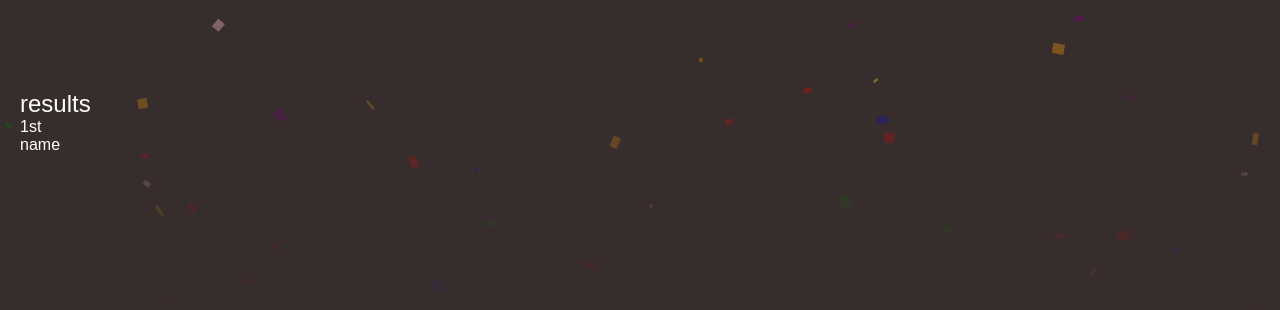
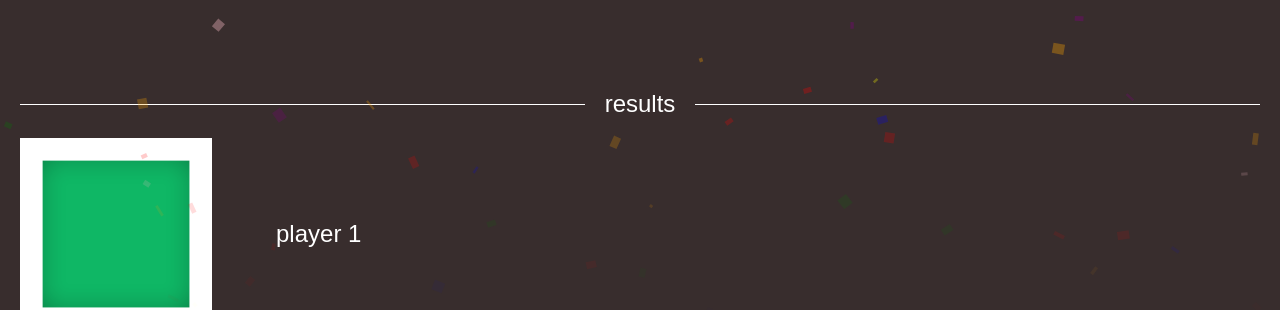
Before and after one commit to jonathanfavorite/puttputtgo-official, a React (Create React App) app: page /results in a window 1280 px wide. Shown: the part 490-800 px from the top of the page. Built offline with nearby package versions, Linux system fonts and the light colour scheme.

Commit message:
more results

```diff
--- a/src/components/pages/results-screen/ResultsPage.scss
+++ b/src/components/pages/results-screen/ResultsPage.scss
@@ -125,13 +125,48 @@
             box-sizing: border-box;
             .result-list-header {
                 font-size: 1.5rem;
-            }
-            .list {
+                display: flex;
+                justify-content: center;
+                align-items: center;
+                margin-bottom:20px;
                 .left {
-
+                    flex:1;
+                    height:1px;
+                    background:#fff;
+                }
+                .text {
+                    padding:0px 20px;
                 }
                 .right {
+                    flex:1;
+                    height:1px;
+                    background:#fff;
+                }
+            }
+            .list-item {
+                display: flex;
+                margin-bottom:20px;
+                .left {
+                    width:15vw;
+                    .ball-color-container {
+                        display: flex;
+                        justify-content: center;
+                        align-items: center;
+                        .ball-color {
 
+                            aspect-ratio: 1/1;
+                            width:100%;
+                            //background: temp-url('player-ball-frame.png');
+                            background-color: black;
+                            background-size: 100% 100%;
+                            transform: rotate(0);
+                        }
+                    }
+                }
+                .right {
+                    align-self: center;
+                    padding-left:5vw;
+                    font-size:1.5rem;
                 }
             }
         }
--- a/src/components/pages/results-screen/ResultsPage.tsx
+++ b/src/components/pages/results-screen/ResultsPage.tsx
@@ -79,16 +79,42 @@ function ResultsPage() {
 
                     <div className='result-list'>
                         <div className='result-list-header'>
-                            results
+                          <div className='left'></div>
+                          <div className='text'>results</div>
+                          <div className='right'></div>
+
                         </div>
-                        <div className='list'>
+                        {
+                          Array.from(Array(4).keys()).map((item, index) => {
+                            let randomRGB = {
+                                r: Math.floor(Math.random() * 255),
+                                g: Math.floor(Math.random() * 255),
+                                b: Math.floor(Math.random() * 255)
+                            }
+                            return <>
+                            <div className='list-item'>
                             <div className='left'>
-                                1st
+                            <div className='ball-color-container'>
+                                    <div className='ball-color'
+                                        style={
+                                            {
+                                                backgroundImage: StyleHelper.format_css_url(_gameContext.getAssetByID('gameplay-player-ball-frame')),
+                                                backgroundColor: formatRGBToCSS(
+                                                  randomRGB,
+                                                    1
+                                                )
+                                            }
+                                    }></div>
+                                </div>
                             </div>
                             <div className='right'>
-                                name
+                                player {index + 1}
                             </div>
                         </div>
+                        </>
+                          })
+                        }
+
                     </div>
 
 
```
